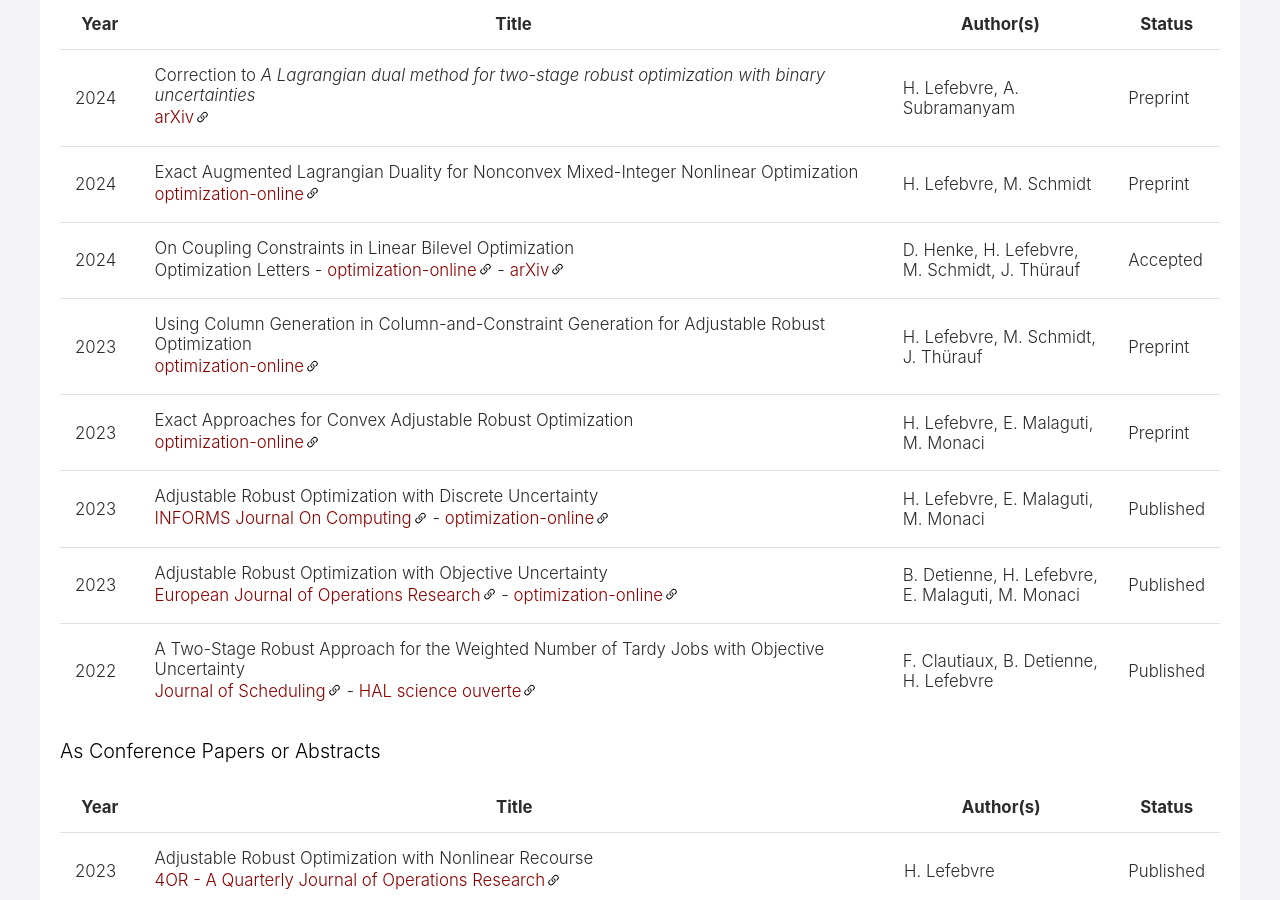
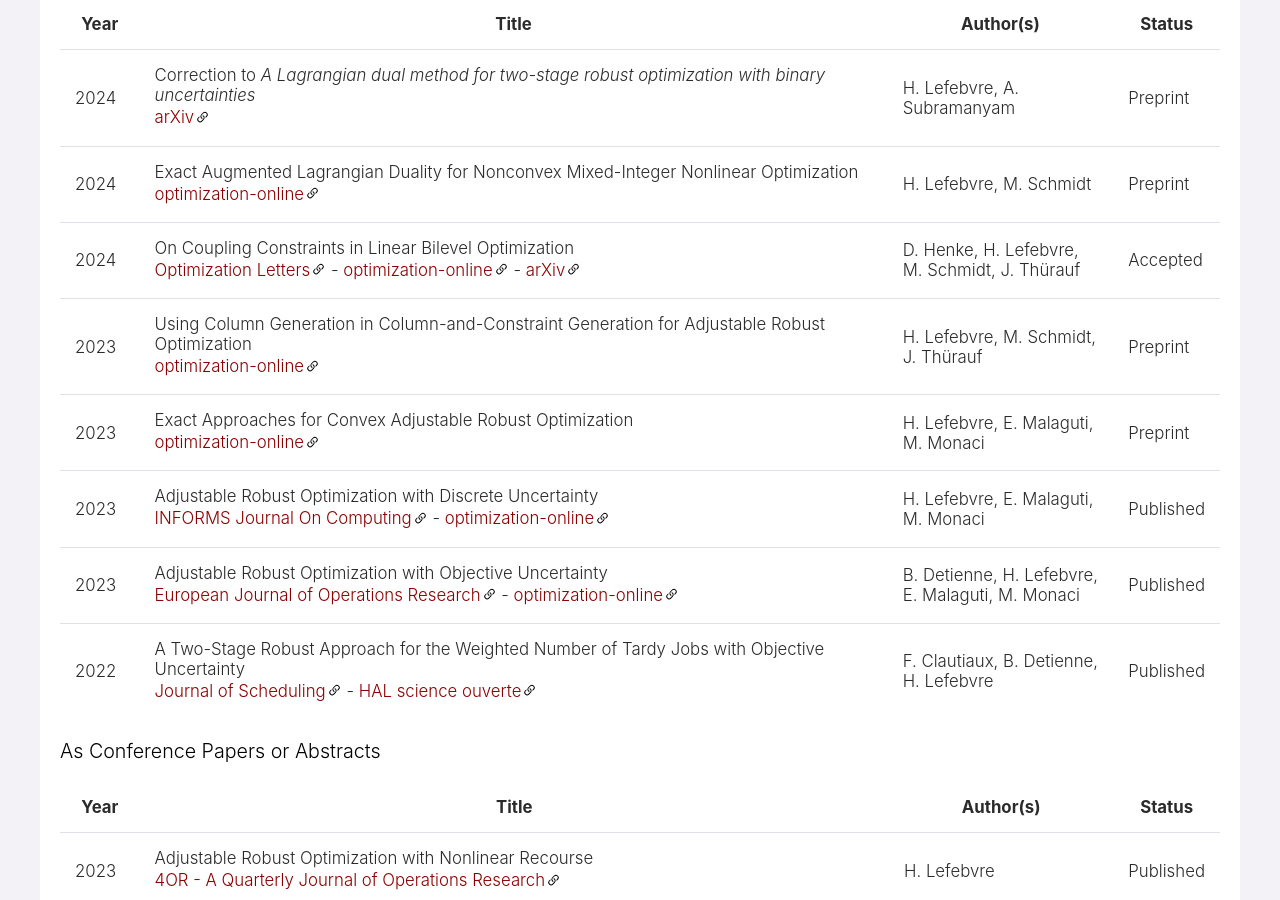
Before and after one commit to hlefebvr/hlefebvr.github.io, a Jekyll site: the page built from publications.html, in a window 1280 px wide and 900 px high, scrolled down 301 px. Built offline with Jekyll 4.4.1, drawn with Linux system fonts in a browser that asks for light colours; nearby versions of some CDN libraries; a style sheet for code colours, icons or effects is not loaded; some of the changed lines change nothing that is shown.

Commit message:
add doi for coupling

```diff
--- a/publications.html
+++ b/publications.html
@@ -23,7 +23,7 @@ journal-articles:
       status: Accepted
       locations:
         - title: Optimization Letters
-          link: #
+          link: https://link.springer.com/article/10.1007/s11590-024-02156-3
         - title: optimization-online
           link: https://optimization-online.org/?p=25680
         - title: arXiv
```
